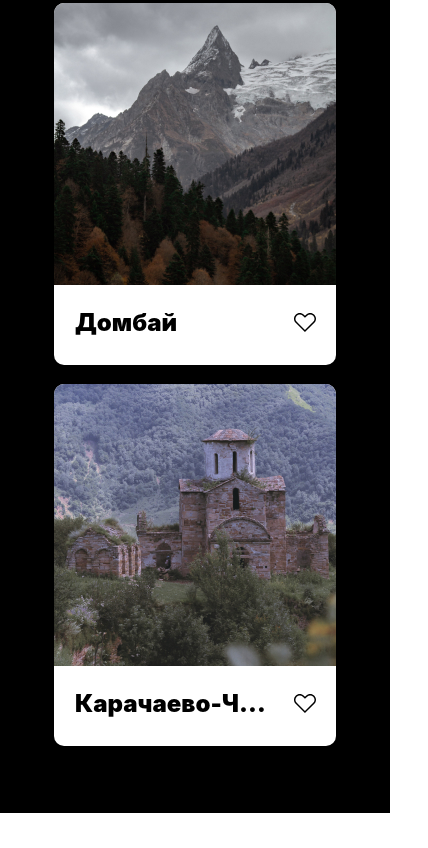
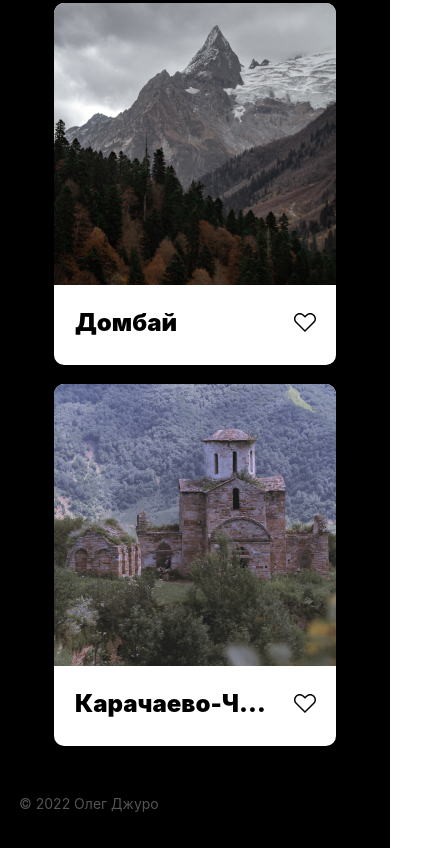
Before and after one commit to oleg-djuro/mesto, a plain HTML site: page index.html in a window 390 px wide. Shown: the part 1991-2839 px from the top of the page, 428 px wide, since content can reach past the window. Drawn offline with Linux system fonts and the light colour scheme; a web font is replaced by a local one.

Commit message:
feat: задать все стили для блока footer, добавить стили footer в index.css

```diff
--- /dev/null
+++ b/blocks/footer/__copyright/footer__copyright.css
@@ -0,0 +1,15 @@
+.footer__copyright {
+  margin: 0 auto;
+  font-style: normal;
+  font-weight: 400;
+  font-size: 18px;
+  line-height: 22px;
+  color: rgba(84, 84, 84, 1);
+}
+
+@media screen and (max-width: 641px) {
+  .footer__copyright {
+    font-size: 14px;
+    line-height: 17px;
+  }
+}
--- /dev/null
+++ b/blocks/footer/footer.css
@@ -0,0 +1,18 @@
+.footer {
+  max-width: 880px;
+  width: 100%;
+  margin: 0 auto;
+  padding-bottom: 60px;
+}
+
+@media screen and (max-width: 768px) {
+  .footer {
+    padding: 0 30px 50px;
+  }
+}
+
+@media screen and (max-width: 400px) {
+  .footer {
+    padding: 0 19px 36px;
+  }
+}
--- a/index.html
+++ b/index.html
@@ -83,7 +83,7 @@
     </main>
 <!--FOOTER-->
     <footer class="footer">
-      <p class="footer__copyright">© 2020 Mesto Russia</p>
+      <p class="footer__copyright">© 2022 Олег Джуро</p>
     </footer>
   </div>
   <script></script>
--- a/pages/index.css
+++ b/pages/index.css
@@ -28,3 +28,6 @@
 
 @import url(../blocks/elements/__button-like/elements__button-like.css);
 @import url(../blocks/elements/__button-like/_active/elements__button-like_active.css);
+
+@import url(../blocks/footer/footer.css);
+@import url(../blocks/footer/__copyright/footer__copyright.css);
```
